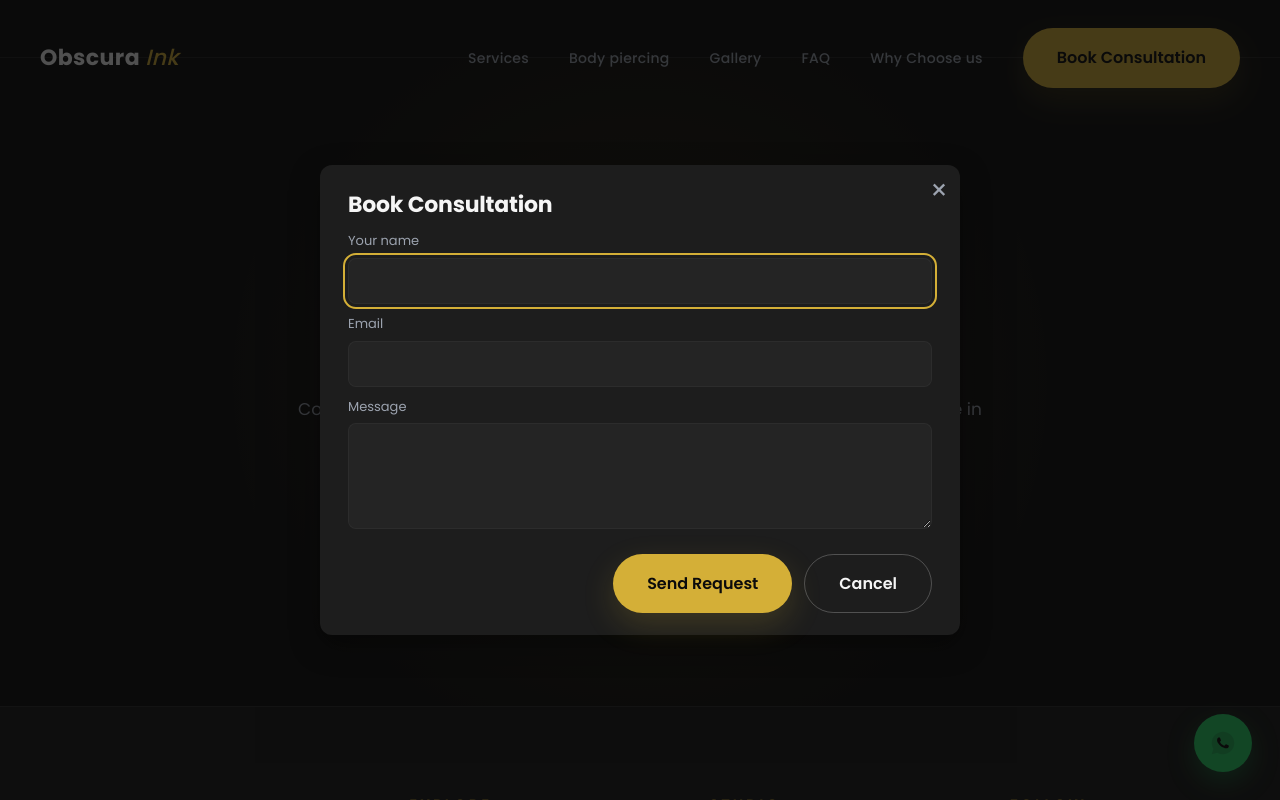
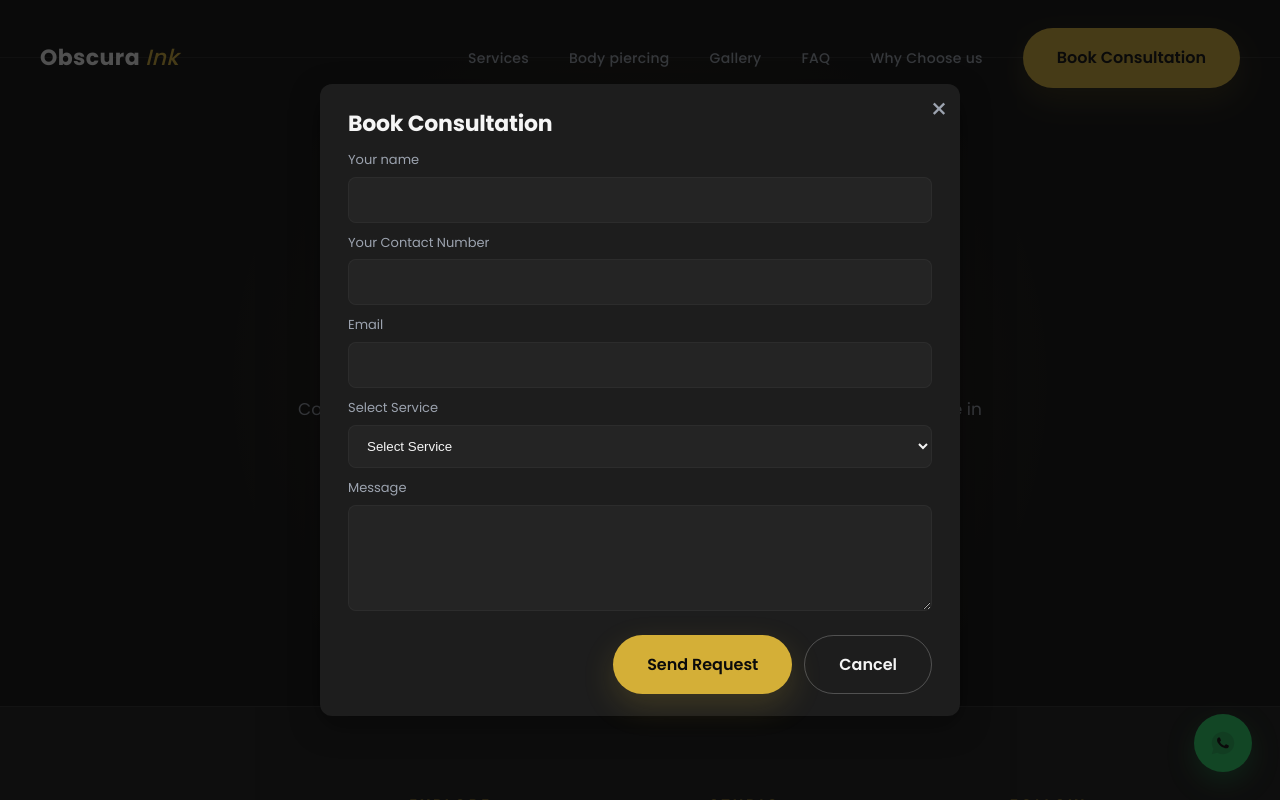
Before and after one commit to wavesolutions024/1991_landing_page, a React (Vite) app: page / in a window 1280 px wide. Both pictures are taken after a click on the button "Book Consultation". Shown: the part 8948-9748 px from the top of the page. Built offline with nearby package versions, Linux system fonts and the light colour scheme.

Commit message:
Update title and description in index.html; enhance CTA form functionality and styling

```diff
--- a/index.html
+++ b/index.html
@@ -3,10 +3,10 @@
   <head>
     <meta charset="UTF-8" />
     <meta name="viewport" content="width=device-width, initial-scale=1.0" />
-    <title>Obscura Ink — Realistic Tattoo Studio</title>
+    <title>1991 Tattoo Studio — Realistic Tattoo Studio</title>
     <meta
       name="description"
-      content="Obscura Ink is a private, appointment-only tattoo studio specializing in realism, fine line and cover-up work. Book a consultation."
+      content="1991 Tattoo Studio is a private, appointment-only tattoo studio specializing in realism, fine line and cover-up work. Book a consultation."
     />
     <link rel="preconnect" href="https://fonts.googleapis.com" />
     <link rel="preconnect" href="https://fonts.gstatic.com" crossorigin />
--- a/src/components/CTA.jsx
+++ b/src/components/CTA.jsx
@@ -1,58 +1,77 @@
-import { useState, useEffect, useRef } from 'react';
-import useReveal from '../hooks/useReveal.js';
-import '../styles/cta.scss';
+import { useState, useEffect, useRef } from "react";
+import useReveal from "../hooks/useReveal.js";
+import "../styles/cta.scss";
 
 function CTA() {
   const ref = useReveal();
   const [isModalOpen, setModalOpen] = useState(false);
   const modalRef = useRef(null);
   const firstInputRef = useRef(null);
+  const [isSubmitting, setIsSubmitting] = useState(false);
 
   useEffect(() => {
     function onKey(e) {
-      if (e.key === 'Escape') setModalOpen(false);
+      if (e.key === "Escape") setModalOpen(false);
     }
 
     if (isModalOpen) {
-      document.addEventListener('keydown', onKey);
+      document.addEventListener("keydown", onKey);
       // focus first input when modal opens
       setTimeout(() => firstInputRef.current?.focus(), 0);
     }
 
-    return () => document.removeEventListener('keydown', onKey);
+    return () => document.removeEventListener("keydown", onKey);
   }, [isModalOpen]);
 
   useEffect(() => {
     const handler = () => setModalOpen(true);
-    window.addEventListener('openConsultationModal', handler);
-    return () => window.removeEventListener('openConsultationModal', handler);
+    window.addEventListener("openConsultationModal", handler);
+    return () => window.removeEventListener("openConsultationModal", handler);
   }, []);
 
-  const handleSubmit = (e) => {
+  function Submit(e) {
     e.preventDefault();
-    const form = e.target;
-    const name = form.name.value || '';
-    const email = form.email.value || '';
-    const message = form.message.value || '';
-    const body = `Name: ${name}\nEmail: ${email}\n\n${message}`;
-    const mailto = `mailto:studio@obscurainkco.com?subject=${encodeURIComponent(
-      'Consultation request from ' + name
-    )}&body=${encodeURIComponent(body)}`;
-    window.location.href = mailto;
-    setModalOpen(false);
-  };
+
+    setIsSubmitting(true); // Set submitting state to true
+
+    const formEle = document.querySelector("form");
+    const formDatab = new FormData(formEle);
+    const getDate = new Date();
+
+    const date = getDate.toDateString();
+
+    formDatab.append("Date", date);
+
+    fetch(
+      "https://script.google.com/macros/s/AKfycbyBQLXvX8X_lKeLvymma3N6BE4mEWKf4bTV8253sXMtxg55RDpE7JFupFWEwpH4zSY7/exec",
+      {
+        method: "POST",
+        body: formDatab,
+      },
+    )
+      .then((res) => res.text())
+      .then((data) => {
+        alert("Form Submitting Successfully")
+        setIsSubmitting(false); // Reset submitting state
+       setModalOpen(false)
+        formEle.reset(); // Reset the form
+      })
+      .catch((error) => {
+        console.error("FULL ERROR:", error);
+        console.error(error.message);
+        setIsSubmitting(false);
+      });
+  }
 
   return (
     <section className="cta-banner parent" id="cta">
       <div className="cont">
         <div ref={ref} className="cta-banner__inner reveal">
           <p className="eyebrow">Limited Availability</p>
-          <h2 className="cta-banner__heading">
-            Ready for your next tattoo?
-          </h2>
+          <h2 className="cta-banner__heading">Ready for your next tattoo?</h2>
           <p className="cta-banner__sub">
-            Consultations are held every Tuesday through Saturday. Tell us
-            what you have in mind and we&apos;ll find the right time to start.
+            Consultations are held every Tuesday through Saturday. Tell us what
+            you have in mind and we&apos;ll find the right time to start.
           </p>
           <div className="cta-banner__actions">
             <button
@@ -93,22 +112,47 @@ function CTA() {
               ×
             </button>
             <h3 className="modal__title">Book Consultation</h3>
-            <form className="modal__form" onSubmit={handleSubmit}>
+            <form className="modal__form" onSubmit={Submit}>
               <label>
                 Your name
-                <input ref={firstInputRef} required name="name" type="text" />
+                <input required name="Name" type="text" />
+              </label>
+              <label>
+                Your Contact Number
+                <input required name="Contact" type="text" />
               </label>
               <label>
                 Email
-                <input required name="email" type="email" />
+                <input required name="Email" type="email" />
+              </label>
+              <label>
+                Select Service
+                <select name="Service" id="">
+                  <option value="">Select Service</option>
+                  <option value="Permanent Tattoo">Permanent Tattoo</option>
+                  <option value="Temporary Tattoo">Temporary Tattoo</option>
+                  <option value="Peircing">Peircing</option>
+                </select>
               </label>
               <label>
                 Message
-                <textarea name="message" rows="4" />
+                <textarea name="Message" rows="4" />
               </label>
               <div className="modal__actions">
-                <button type="submit" className="primarybtn">Send Request</button>
-                <button type="button" className="outlinebtn" onClick={() => setModalOpen(false)}>Cancel</button>
+                <button
+                  type="submit"
+                  disabled={isSubmitting}
+                  className="primarybtn"
+                >
+                  {isSubmitting ? "sending......" : "Send Request"}
+                </button>
+                <button
+                  type="button"
+                  className="outlinebtn"
+                  onClick={() => setModalOpen(false)}
+                >
+                  Cancel
+                </button>
               </div>
             </form>
           </div>
--- a/src/styles/cta.scss
+++ b/src/styles/cta.scss
@@ -97,7 +97,7 @@
 }
 
 .modal__form input,
-.modal__form textarea {
+.modal__form textarea,select {
   width: 100%;
   background: rgba(255, 255, 255, 0.03);
   border: 1px solid rgba(255, 255, 255, 0.04);
@@ -105,7 +105,14 @@
   padding: 12px 14px;
   border-radius: 8px;
   margin-top: 6px;
+
+
+  option{
+    color: black;
+  }
 }
+
+
 
 .modal__form textarea { resize: vertical; }
 
```
